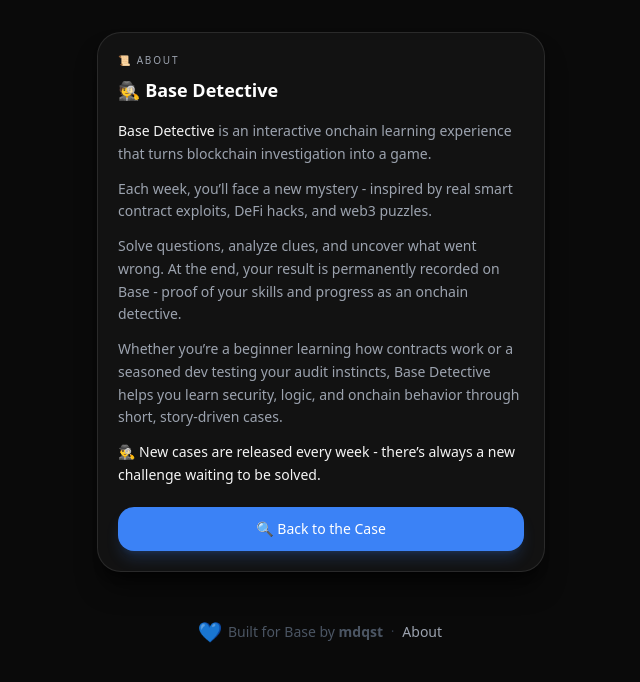
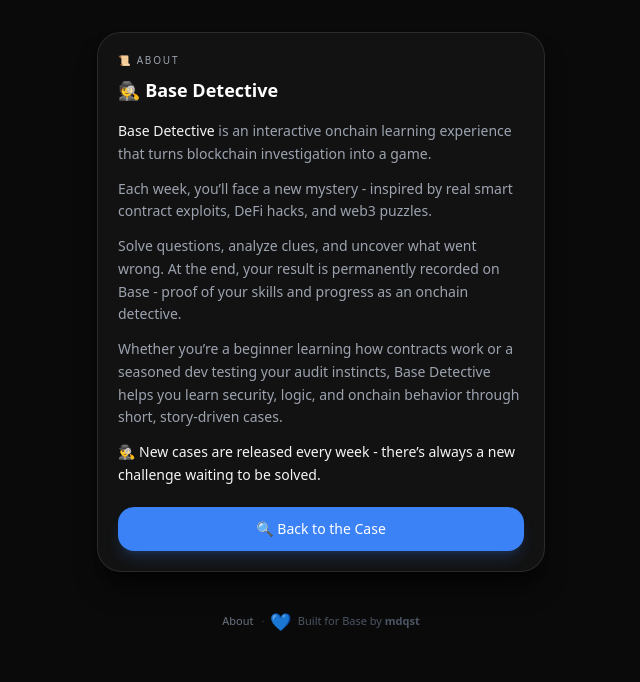
Before and after one commit to mdqst/base-detective, a Next.js app: page /about in a window 1280 px wide. Shown: the top 682 px of the page, without its empty margins (319-959 px from the left). Built offline with nearby package versions, Linux system fonts and the light colour scheme; no server answers; what wagmi would draw is missing.

Commit message:
Update Footer.tsx

```diff
--- a/src/components/Footer.tsx
+++ b/src/components/Footer.tsx
@@ -7,16 +7,25 @@ export default function Footer() {
       initial={{ opacity: 0, y: 10 }}
       animate={{ opacity: 1, y: 0 }}
       transition={{ duration: 0.6, ease: "easeOut" }}
-      className="mt-12 text-xs text-gray-600 flex flex-col items-center gap-2 pb-6"
+      className="mt-10 text-[11px] text-gray-600 flex flex-col items-center gap-1 pb-5"
     >
       <div className="flex items-center space-x-2">
+        <Link
+          href="/about"
+          className="text-gray-500 hover:text-blue-400 transition"
+        >
+          About
+        </Link>
+
+        <span className="text-gray-700">·</span>
+
         <motion.span
           animate={{
             scale: [1, 1.3, 1],
             color: ["#60a5fa", "#3b82f6", "#60a5fa"],
           }}
           transition={{ duration: 1.2, repeat: Infinity }}
-          className="text-blue-400 text-base"
+          className="text-blue-400 text-sm"
         >
           💙
         </motion.span>
@@ -24,21 +33,10 @@ export default function Footer() {
           href="https://farcaster.xyz/mdqst"
           target="_blank"
           rel="noopener noreferrer"
-          className="hover:text-blue-400 transition text-sm"
+          className="hover:text-blue-400 transition"
         >
           Built for Base by <span className="font-semibold">mdqst</span>
         </a>
-
-        {/* Divider */}
-        <span className="text-gray-700">·</span>
-
-        {/* About link */}
-        <Link
-          href="/about"
-          className="text-sm text-gray-400 hover:text-blue-400 transition"
-        >
-          About
-        </Link>
       </div>
     </motion.footer>
   );
```
